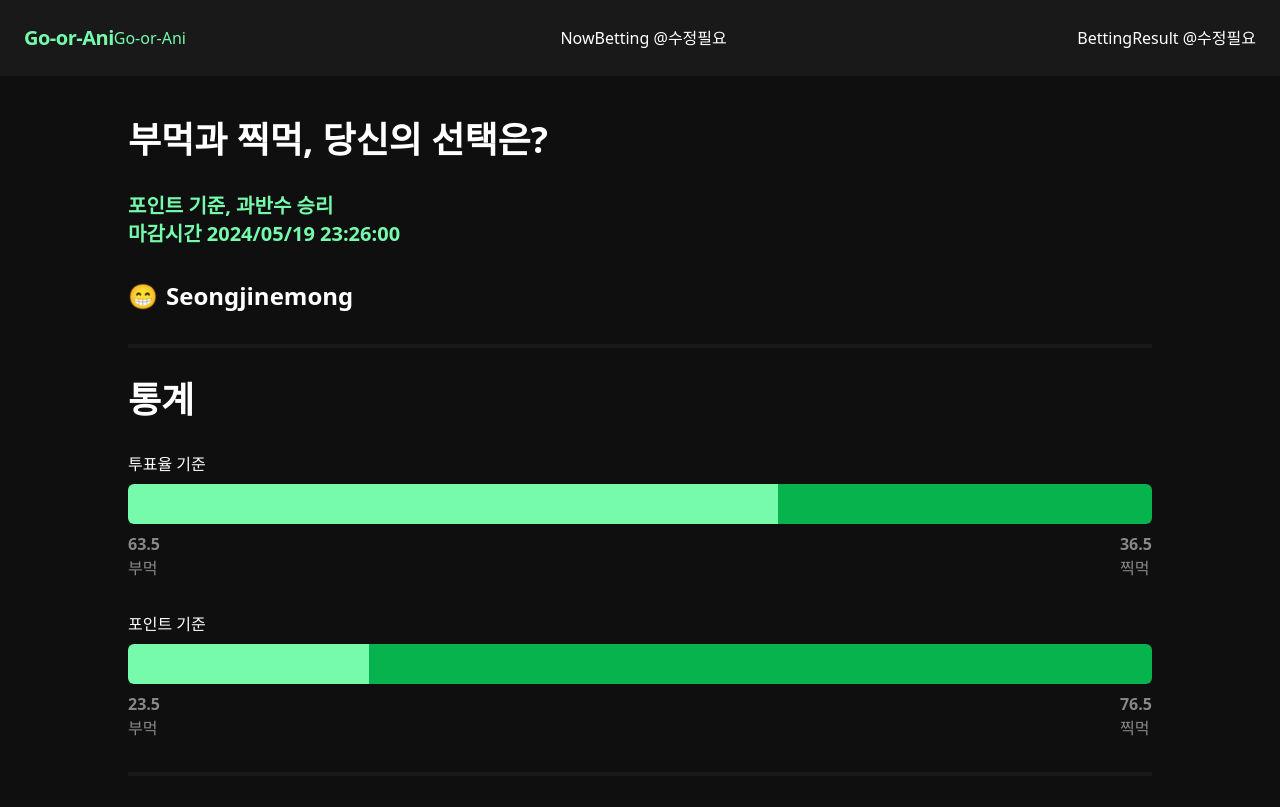
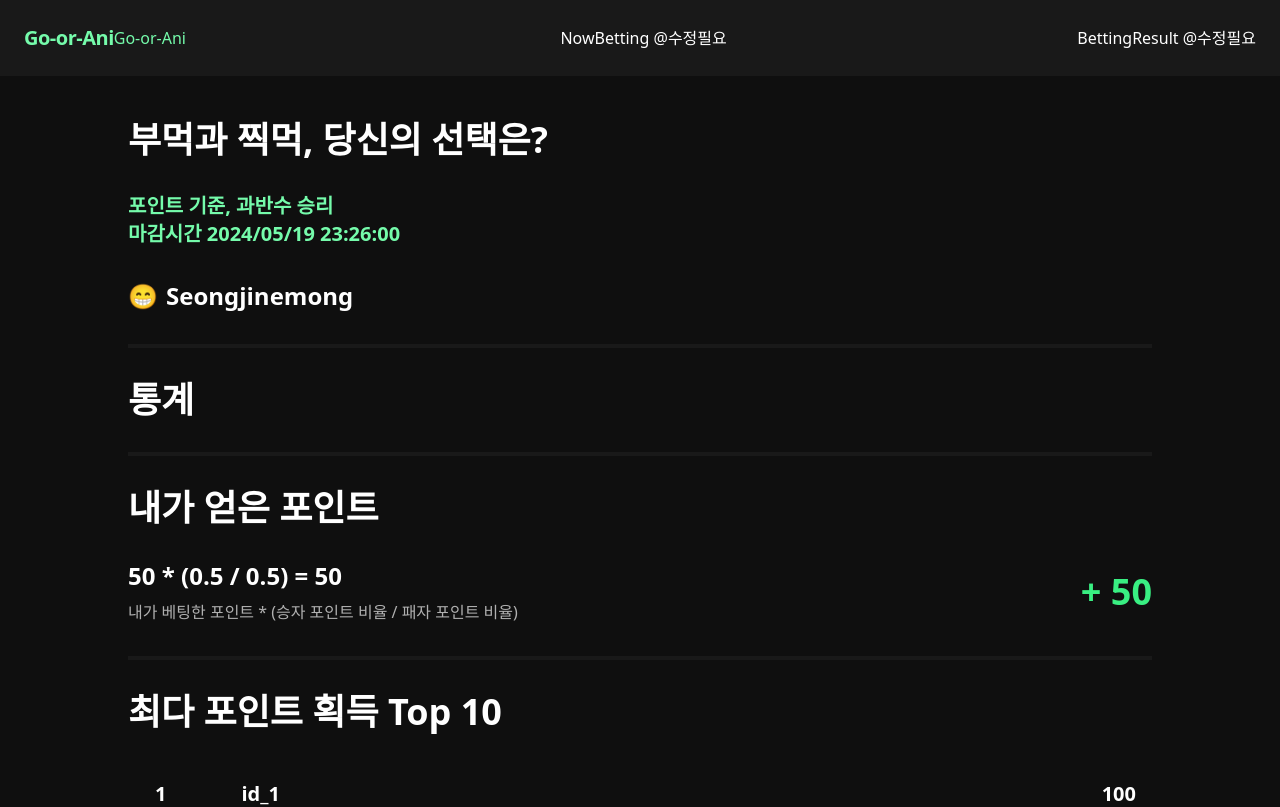
Before and after one commit to FORIF-REACT/Go-or-ani, a React (Vite) app: page /result in a window 1280 px wide. Shown: the top 807 px of the page. Built offline with nearby package versions, Linux system fonts and the light colour scheme.

Commit message:
Percentage Bar Test

```diff
--- a/src/pages/betting-result/Percentagebar.tsx
+++ b/src/pages/betting-result/Percentagebar.tsx
@@ -3,9 +3,9 @@ export default function PercentageBar({
   ratio,
   selections,
 }: {
-  title: string,
-  ratio: number,
-  selections: string[],
+  title: string;
+  ratio: number;
+  selections: string[];
 }) {
   return (
     <div className="flex flex-col gap-2">
--- a/src/pages/betting-result/index.tsx
+++ b/src/pages/betting-result/index.tsx
@@ -8,7 +8,7 @@
  */
 
 import Divider from "./Divider";
-import PercentageBar from "./PercentageBar";
+//import PercentageBar from "./PercentageBar";
 import Rank from "./Rank";
 import User from "./User";
 
@@ -81,7 +81,7 @@ export default function BettingResult() {
       {/*통계*/}
       <div className="text-4xl font-bold">{"통계"}</div>
 
-      <PercentageBar
+      {/* <PercentageBar
         title={"투표율 기준"}
         ratio={0.635}
         selections={["부먹", "찍먹"]}
@@ -90,7 +90,7 @@ export default function BettingResult() {
         title={"포인트 기준"}
         ratio={0.235}
         selections={["부먹", "찍먹"]}
-      />
+      /> */}
 
       <Divider/>
 
```
